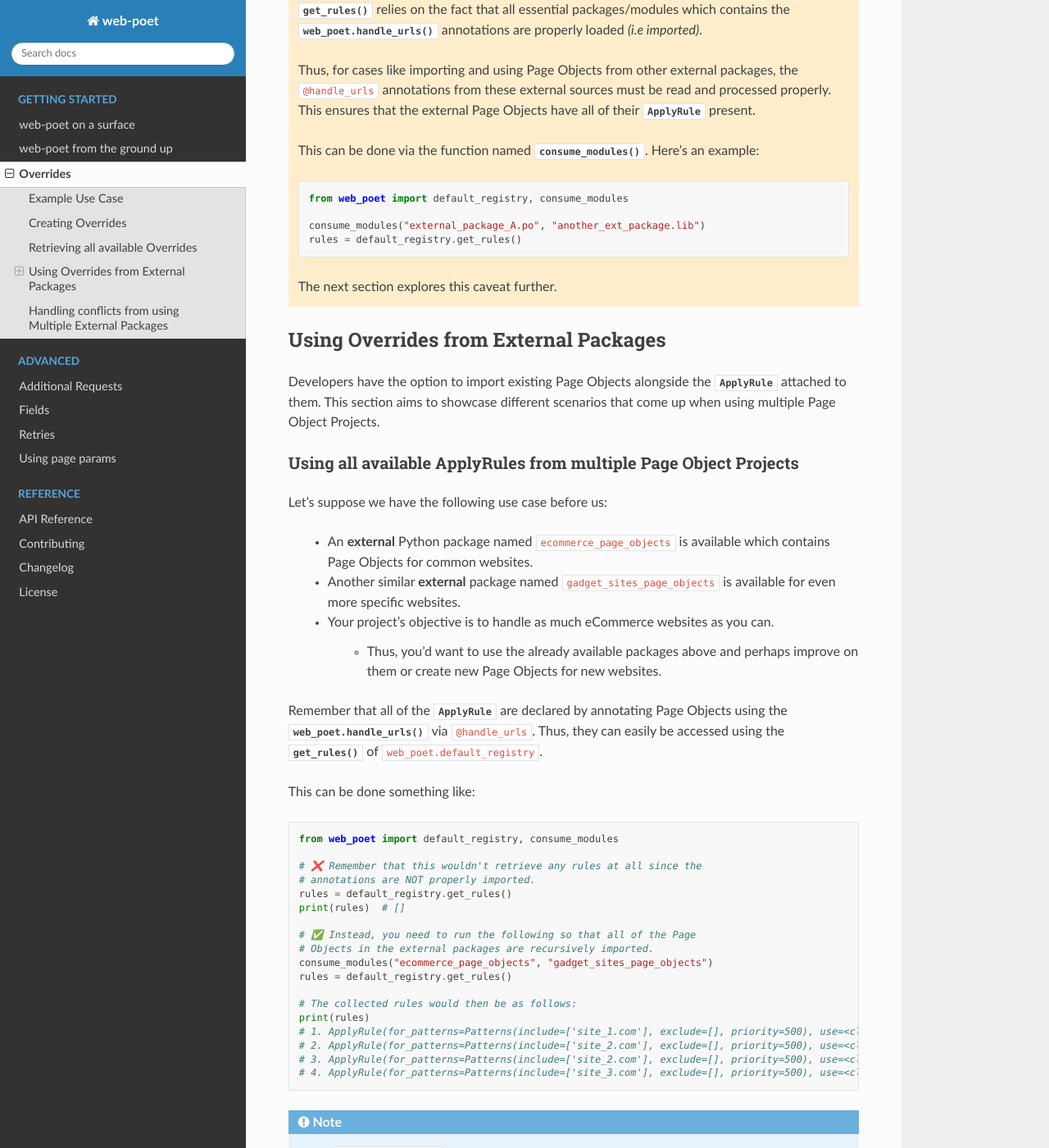
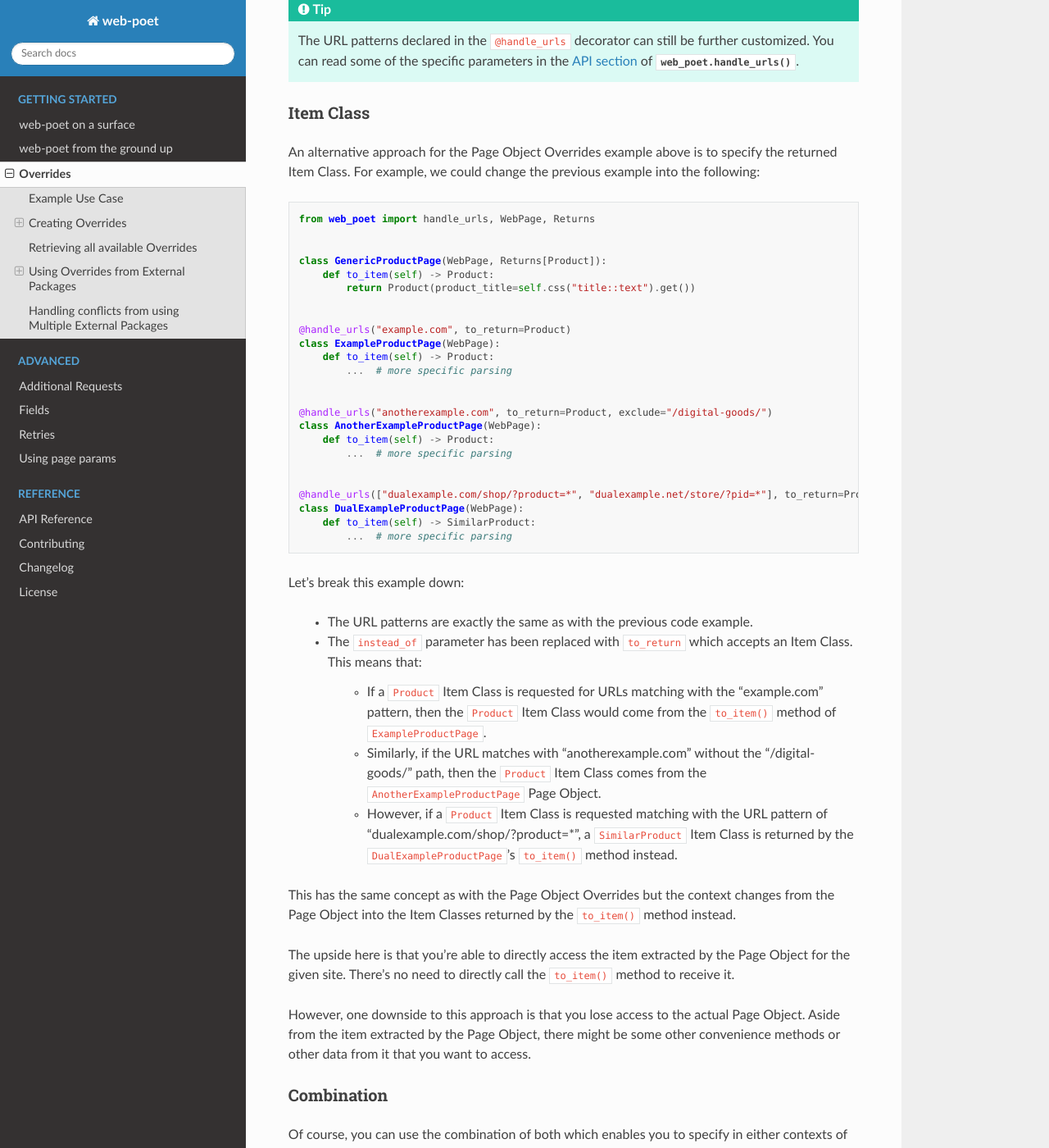
Before and after one commit to scrapinghub/web-poet, a Sphinx documentation site: the page built from docs/intro/overrides.rst, in a window 1280 px wide and 1400 px high, scrolled down 2473 px. Shown: the whole window at 82% size. Built offline with Sphinx 7.4.7 and the Read the Docs theme 2.0.0, drawn with Linux system fonts in a browser that asks for light colours; some of the changed text lies outside the part shown.

Commit message:
update docstrings/tutorials regarding the new 'to_return' parameter

```diff
--- a/docs/intro/overrides.rst
+++ b/docs/intro/overrides.rst
@@ -3,13 +3,17 @@
 Overrides
 =========
 
-Overrides contains mapping rules to associate which URLs a particular
-Page Object would be used. The URL matching rules is handled by another library
-called `url-matcher <https://url-matcher.readthedocs.io>`_.
+Overrides are simply rules represented by a list of :class:`~.ApplyRule` which
+associates which URL patterns a particular Page Object would be used. The URL
+matching rules is handled by another library called
+`url-matcher <https://url-matcher.readthedocs.io>`_.
 
 Using such rules establishes the core concept of Overrides wherein a developer
-could declare that a specific Page Object must be used *(instead of another)*
-for a given set of URL patterns.
+could declare that for a given set of URL patterns a specific Page Object must
+be used:
+
+    * instead of another Page Object, or
+    * which returns an Item Class instead of some other Item Class.
 
 This enables **web-poet** to be used effectively by other frameworks like
 `scrapy-poet <https://scrapy-poet.readthedocs.io>`_.
@@ -27,7 +31,7 @@ going to crawl beforehand.
 However, we could at least create a generic Page Object to support parsing of
 some fields in well-known locations of product information like ``<title>``.
 This enables our broadcrawler to at least parse some useful information. Let's
-call such Page Object to be ``GenericProductPage``.
+call such a Page Object to be ``GenericProductPage``.
 
 Assuming that one of our project requirements is to fully support parsing of the
 `top 3 eCommerce websites`, then we'd need to create a Page Object for each one
@@ -50,6 +54,28 @@ Let's see this in action by declaring the Overrides in the Page Objects below.
 Creating Overrides
 ------------------
 
+To simplify the code examples in the next few subsections, let's consider that
+these Item Classes has been predefined.
+
+.. code-block:: python
+
+    import attrs
+
+
+    @attrs.define
+    class Product:
+        product_title: str
+        regular_price: float
+
+
+    @attrs.define
+    class SimilarProduct:
+        product_title: str
+        regular_price: float
+
+Page Object
+~~~~~~~~~~~
+
 Let's take a look at how the following code is structured:
 
 .. code-block:: python
@@ -58,29 +84,32 @@ Let's take a look at how the following code is structured:
 
 
     class GenericProductPage(WebPage):
-        def to_item(self):
-            return {"product-title": self.css("title::text").get()}
+        def to_item(self) -> Product:
+            return Product(product_title=self.css("title::text").get())
 
 
     @handle_urls("example.com", instead_of=GenericProductPage)
     class ExampleProductPage(WebPage):
-        def to_item(self):
+        def to_item(self) -> Product:
             ...  # more specific parsing
 
 
     @handle_urls("anotherexample.com", instead_of=GenericProductPage, exclude="/digital-goods/")
     class AnotherExampleProductPage(WebPage):
-        def to_item(self):
+        def to_item(self) -> Product:
             ...  # more specific parsing
 
 
     @handle_urls(["dualexample.com/shop/?product=*", "dualexample.net/store/?pid=*"], instead_of=GenericProductPage)
     class DualExampleProductPage(WebPage):
-        def to_item(self):
+        def to_item(self) -> SimilarProduct:
             ...  # more specific parsing
 
 The code above declares that:
 
+    - Page Objects return ``Product`` and ``SimilarProduct`` item class. Returning
+      item classes is a preferred approach as explained in the :ref:`web-poet-fields`
+      section.
     - For sites that match the ``example.com`` pattern, ``ExampleProductPage``
       would be used instead of ``GenericProductPage``.
     - The same is true for ``DualExampleProductPage`` where it is used
@@ -100,17 +129,128 @@ The code above declares that:
 
 .. tip::
 
-    The URL patterns declared in the ``@handle_urls`` annotation can still be
+    The URL patterns declared in the ``@handle_urls`` decorator can still be
     further customized. You can read some of the specific parameters in the
     :ref:`API section <api-overrides>` of :func:`web_poet.handle_urls`.
 
+Item Class
+~~~~~~~~~~
+
+An alternative approach for the Page Object Overrides example above is to specify
+the returned Item Class. For example, we could change the previous example into
+the following:
+
+
+.. code-block:: python
+
+    from web_poet import handle_urls, WebPage, Returns
+
+
+    class GenericProductPage(WebPage, Returns[Product]):
+        def to_item(self) -> Product:
+            return Product(product_title=self.css("title::text").get())
+
+
+    @handle_urls("example.com", to_return=Product)
+    class ExampleProductPage(WebPage):
+        def to_item(self) -> Product:
+            ...  # more specific parsing
+
+
+    @handle_urls("anotherexample.com", to_return=Product, exclude="/digital-goods/")
+    class AnotherExampleProductPage(WebPage):
+        def to_item(self) -> Product:
+            ...  # more specific parsing
+
+
+    @handle_urls(["dualexample.com/shop/?product=*", "dualexample.net/store/?pid=*"], to_return=Product)
+    class DualExampleProductPage(WebPage):
+        def to_item(self) -> SimilarProduct:
+            ...  # more specific parsing
+
+Let's break this example down:
+
+    - The URL patterns are exactly the same as with the previous code example.
+    - The ``instead_of`` parameter has been replaced with ``to_return`` which
+      accepts an Item Class. This means that:
+
+        - If a ``Product`` Item Class is requested for URLs matching with the
+          "example.com" pattern, then the ``Product`` Item Class would come from
+          the ``to_item()`` method of ``ExampleProductPage``.
+        - Similarly, if the URL matches with "anotherexample.com" without the
+          "/digital-goods/" path, then the ``Product`` Item Class comes from the
+          ``AnotherExampleProductPage`` Page Object.
+        - However, if a ``Product`` Item Class is requested matching with the URL
+          pattern of "dualexample.com/shop/?product=*", a ``SimilarProduct``
+          Item Class is returned by the ``DualExampleProductPage``'s ``to_item()``
+          method instead.
+
+This has the same concept as with the Page Object Overrides but the context changes
+from the Page Object into the Item Classes returned by the ``to_item()`` method
+instead.
+
+The upside here is that you're able to directly access the item extracted by the
+Page Object for the given site. There's no need to directly call the ``to_item()``
+method to receive it.
+
+However, one downside to this approach is that you lose access to the actual Page
+Object. Aside from the item extracted by the Page Object, there might be some
+other convenience methods or other data from it that you want to access.
+
+
+.. _`combination`:
+
+Combination
+~~~~~~~~~~~
+
+Of course, you can use the combination of both which enables you to specify in
+either contexts of Page Objects and Item Classes.
+
+.. code-block:: python
+
+    from web_poet import handle_urls, WebPage, Returns
+
+
+    class GenericProductPage(WebPage, Returns[Product]):
+        def to_item(self) -> Product:
+            return Product(product_title=self.css("title::text").get())
+
+
+    @handle_urls("example.com", instead_of=GenericProductPage, to_return=Product)
+    class ExampleProductPage(WebPage):
+        def to_item(self) -> Product:
+            ...  # more specific parsing
+
+
+    @handle_urls("anotherexample.com", instead_of=GenericProductPage, exclude="/digital-goods/")
+    class AnotherExampleProductPage(WebPage, Returns[Product]):
+        def to_item(self) -> Product:
+            ...  # more specific parsing
+
+
+    @handle_urls(["dualexample.com/shop/?product=*", "dualexample.net/store/?pid=*"], instead_of=GenericProductPage)
+    class DualExampleProductPage(WebPage, Returns[SimilarProduct]):
+        def to_item(self) -> SimilarProduct:
+            ...  # more specific parsing
+
+Notice that the ``@handle_urls`` decorator for ``AnotherExampleProductPage`` and
+``DualExampleProductPage`` doesn't specify the ``to_return`` parameter at all.
+This is because it's able to directly derive the returned Item Class from the
+respective ``Returns[Product]`` and ``Returns[SimilarProduct]`` declarations.
+
+See the next :ref:`retrieving-overrides` section observe what are the actual
+:class:`~.ApplyRule` that were created by the ``@handle_urls`` decorators.
+
+
+.. _`retrieving-overrides`:
 
 Retrieving all available Overrides
 ----------------------------------
 
 The :meth:`~.PageObjectRegistry.get_rules` method from the ``web_poet.default_registry``
-allows retrieval of  all :class:`~.ApplyRule` in the given registry.
-Following from our example above, using it would be:
+allows retrieval of all :class:`~.ApplyRule` in the given registry.
+Following from our example above in the :ref:`combination` section, using it
+would be:
 
 .. code-block:: python
 
@@ -119,8 +259,11 @@ Following from our example above, using it would be:
     # Retrieves all ApplyRules that were registered in the registry
     rules = default_registry.get_rules()
 
-    print(len(rules))  # 3
-    print(rules[0])    # ApplyRule(for_patterns=Patterns(include=['example.com'], exclude=[], priority=500), use=<class 'my_project.page_objects.ExampleProductPage'>, instead_of=<class 'my_project.page_objects.GenericProductPage'>, to_return=None, meta={})
+    for r in rules:
+        print(r)
+    # ApplyRule(for_patterns=Patterns(include=('example.com',), exclude=(), priority=500), use=<class 'ExampleProductPage'>, instead_of=<class 'GenericProductPage'>, to_return=<class 'Product'>, meta={})
+    # ApplyRule(for_patterns=Patterns(include=('anotherexample.com',), exclude=('/digital-goods/',), priority=500), use=<class 'AnotherExampleProductPage'>, instead_of=<class 'GenericProductPage'>, to_return=<class 'Product'>, meta={})
+    # ApplyRule(for_patterns=Patterns(include=('dualexample.com/shop/?product=*', 'dualexample.net/store/?pid=*'), exclude=(), priority=500), use=<class 'DualExampleProductPage'>, instead_of=<class 'GenericProductPage'>, to_return=<class 'SimilarProduct'>, meta={})
 
 Remember that using ``@handle_urls`` to annotate the Page Objects would result
 in the :class:`~.ApplyRule` to be written into ``web_poet.default_registry``.
@@ -130,10 +273,10 @@ in the :class:`~.ApplyRule` to be written into ``web_poet.default_registry``.
 
     :meth:`~.PageObjectRegistry.get_rules` relies on the fact that all essential
     packages/modules which contains the :func:`web_poet.handle_urls`
-    annotations are properly loaded `(i.e imported)`.
+    decorators are properly loaded `(i.e imported)`.
 
     Thus, for cases like importing and using Page Objects from other external packages,
-    the ``@handle_urls`` annotations from these external sources must be read and
+    the ``@handle_urls`` decorators from these external sources must be read and
     processed properly. This ensures that the external Page Objects have all of their
     :class:`~.ApplyRule` present.
 
@@ -186,7 +329,7 @@ This can be done something like:
     from web_poet import default_registry, consume_modules
 
     # ❌ Remember that this wouldn't retrieve any rules at all since the
-    # annotations are NOT properly imported.
+    # ``@handle_urls`` decorators are NOT properly loaded.
     rules = default_registry.get_rules()
     print(rules)  # []
 
@@ -389,7 +532,7 @@ more priority`). You don't necessarily need to `delete` the **old**
 Creating a new :class:`~.ApplyRule` with a higher priority could be as easy as:
 
     1. Subclassing the Page Object in question.
-    2. Create a new :func:`web_poet.handle_urls` annotation with the same URL
+    2. Declare a new :func:`web_poet.handle_urls` decorator with the same URL
        pattern and Page Object to override but with a much higher priority.
 
 Here's an example:
```
Also changed, not shown: docs/advanced/fields.rst (+6 -4 lines), 2 other files.
